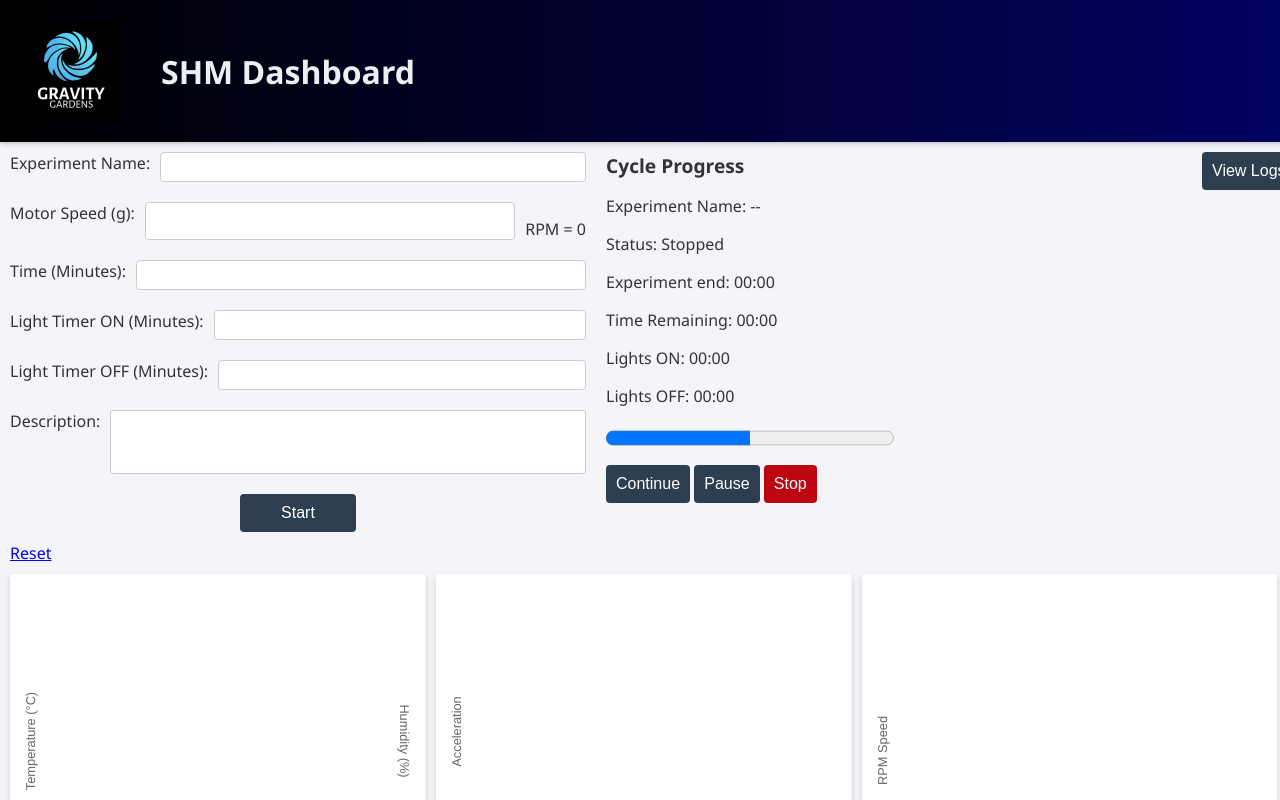
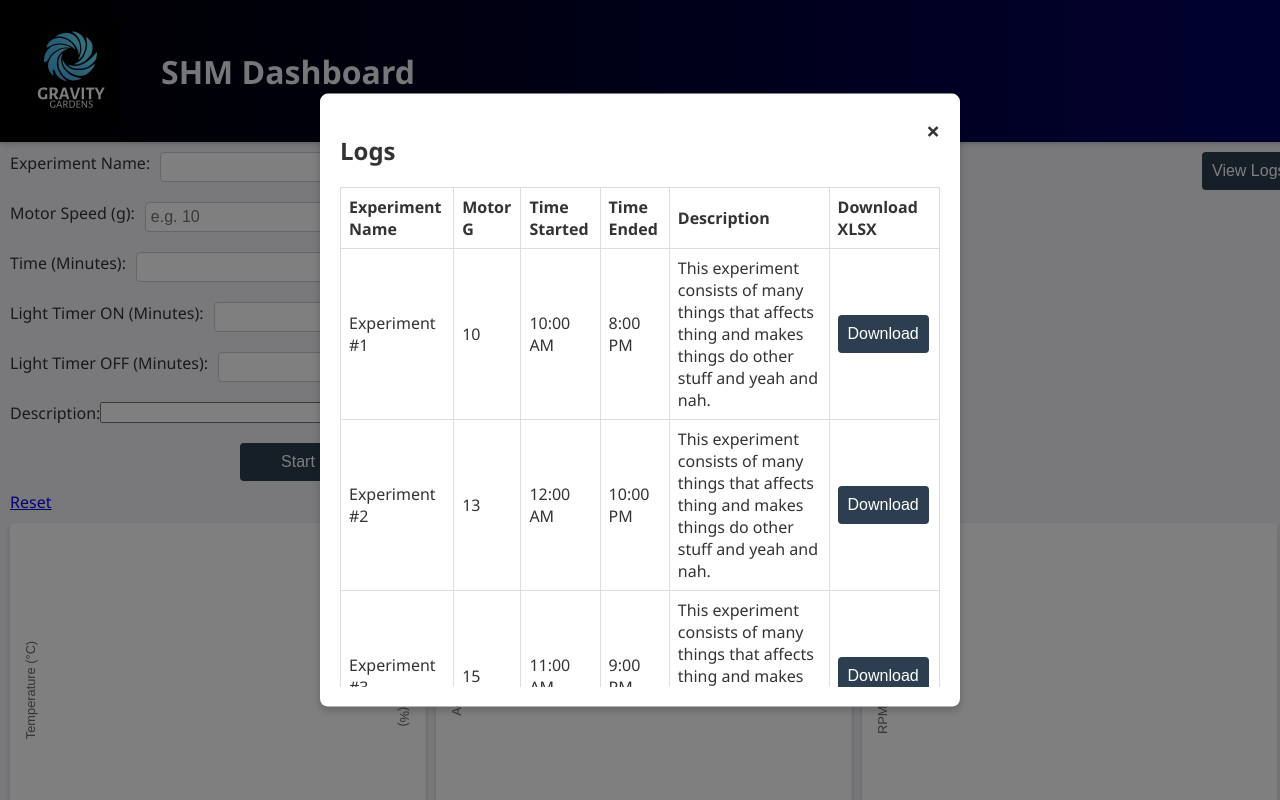
Before and after one commit to leobeo-png/GravityGardens-SHM, a website: page smh_pi/webserver/static/index.html in a window 1280 px wide. Both pictures are taken after a click on the button "View Logs". Shown: the top 800 px of the page. Drawn offline with nearby package versions, Linux system fonts and the light colour scheme; no server answers.

Commit message:
Added everything together

```diff
--- a/smh_pi/webserver/static/index.html
+++ b/smh_pi/webserver/static/index.html
@@ -23,11 +23,12 @@
         <div class="form-row">
             <label for="input1">Experiment Name:</label>
             <input type="text" id="input1" name="input1">
+			<select id="dynamic-select"></select>
         </div>
         <div class="form-row">
             <label for="input2">Motor Speed (g):</label>
-            <input type="text" id="input2" name="input2">
-            <p id="rpm-calc">RPM = 0</p>
+            <input type="text" id="input2" name="input2" placeholder="e.g. 10" min="1" required>
+            <span id="rpm-calc">RPM = 0</span>
         </div>
         <div class="form-row">
             <label for="input3">Time (Minutes):</label> <!-- How specific do we want the time-set (Hours, minutes?) -->
@@ -63,9 +64,9 @@
         </div>
         <progress id="progressBar" value="50" max="100"></progress>
         <br>
-        <button class="normal-button" onclick="ContinueProgress()">Continue</button>
-        <button class="normal-button" onclick="PauseProgress()">Pause</button>
-        <button id="special-button" onclick="stopProgress()">Stop</button>
+        <button class="normal-button" onclick="socket.emit('continueButton')">Continue</button>
+        <button class="normal-button" onclick="socket.emit('pauseButton')">Pause</button>
+        <button id="special-button" onclick="socket.emit('stopButton')">Stop</button>
         <!-- after clicking the button, it should say the state that it is in (paused, stopped, running)-->
     </div>
     <div id="logs">
@@ -73,6 +74,31 @@
     </div>
 </div>
 <div id="statusMessage"></div>
+
+<!-- Floating window -->
+<div id="modal" class="modal">
+	<div class="modal-content">
+	<span class="close">&times;</span> <!-- this is the X to close -->
+		<h2>Logs</h2>
+		<div class="table-container">
+			<table>
+			<thead>
+				<tr>
+					<th>Experiment Name</th>
+					<th>Motor G</th>
+					<th>Time Started</th> <!-- should it receive the time stamp of starting and stopping -->
+					<th>Time Ended</th>
+					<th>Description</th>
+					<th>Download XLSX</th>
+				</tr>
+			</thead>
+			<tbody id="experiment-content"> <!-- Dynamic table insert from the javascript -->
+
+			</tbody>
+			</table>
+		</div>
+	</div>
+</div>
 
 <div class="container">
     <div id="chart-combined"></div>
--- a/smh_pi/webserver/static/script.js
+++ b/smh_pi/webserver/static/script.js
@@ -401,45 +401,101 @@ function StartTimer() { // for the whole machine time
     }, 1000);
 }
 
-function ContinueProgress() {
-    // Send POST to RUN
-    statusText.textContent = "Running";
-    countdownInterval = setInterval(() => { // same as starting
-        if (timeRemaining <= 0) {
-            clearInterval(countdownInterval);
-            statusText.textContent = "Completed";
-            timeRemainingElement.textContent = "00:00";
-            alert("Time is up!");
-        } else {
-            timeRemaining--;
-            const hours = Math.floor(timeRemaining / 3600);
-            const minutes = Math.floor((timeRemaining % 3600) / 60);
-            const seconds = timeRemaining % 60;
+//------------------------------------------Log Window---------------------------------------------------------//
 
-            const formattedTime =
-                hours > 0
-                    ? `${hours.toString().padStart(2, '0')}:${minutes.toString().padStart(2, '0')}:${seconds.toString().padStart(2, '0')}`
-                    : `${minutes.toString().padStart(2, '0')}:${seconds.toString().padStart(2, '0')}`;
+const openModal = document.getElementById('view-log');
+const modal = document.getElementById('modal');
+const closeModal = document.querySelector('.close');
+const experimentContent = document.getElementById('experiment-content');
 
-            timeRemainingElement.textContent = formattedTime;
-            progressBar.value = timeRemaining;
-        }
-    }, 1000);
+// Just a prototype right now
+// Change this contents to the database data?
+const logExperiments = [
+	{ name: "Experiment #1", G: 10, startTime: "10:00 AM", endTime: "8:00 PM", desc: "This experiment consists of many things that affects thing and makes things do other stuff and yeah and nah." },
+	{ name: "Experiment #2", G: 13, startTime: "12:00 AM", endTime: "10:00 PM", desc: "This experiment consists of many things that affects thing and makes things do other stuff and yeah and nah." },
+	{ name: "Experiment #3", G: 15, startTime: "11:00 AM", endTime: "9:00 PM",  desc: "This experiment consists of many things that affects thing and makes things do other stuff and yeah and nah." },
+	{ name: "Experiment #4", G: 15, startTime: "11:00 AM", endTime: "9:00 PM",  desc: "This experiment consists of many things that affects thing and makes things do other stuff and yeah and nah." },
+	{ name: "Experiment #5", G: 15, startTime: "11:00 AM", endTime: "9:00 PM",  desc: "This experiment consists of many things that affects thing and makes things do other stuff and yeah and nah." },
+	{ name: "Experiment #6", G: 15, startTime: "11:00 AM", endTime: "9:00 PM",  desc: "This experiment consists of many things that affects thing and makes things do other stuff and yeah and nah." },
+	{ name: "Experiment #7", G: 15, startTime: "11:00 AM", endTime: "9:00 PM",  desc: "This experiment consists of many things that affects thing and makes things do other stuff and yeah and nah." },
+	{ name: "Experiment #8", G: 15, startTime: "11:00 AM", endTime: "9:00 PM",  desc: "This experiment consists of many things that affects thing and makes things do other stuff and yeah and nah." },
+];
+
+function populateGrid(data) {
+	experimentContent.innerHTML = "";
+	data.forEach((experiment) => { // data is converted to an object (experiment)
+		experimentContent.innerHTML +=
+		`
+		<tr>
+		<td>${experiment.name}</td>
+		<td>${experiment.G}</td>
+		<td>${experiment.startTime}</td>
+		<td>${experiment.endTime}</td>
+		<td>${experiment.desc}</td>
+		<td>
+			<button class="normal-button" onclick="download-xml">Download</button>
+		</td>
+		</tr>
+		`; // download button linked to another function to download according to the experiment number?
+	});
 }
 
-function PauseProgress() {
-    statusText.textContent = "Paused";
-    clearInterval(countdownInterval);
-    // Send POST to STOP
-}
 
-function stopProgress() {
-    clearInterval(countdownInterval);
-    statusText.textContent = "Stopped";
-    timeRemainingElement.textContent = "00:00";
-    progressBar.value = 0;
-    input3.value = "";
 
-    // Send POST to STOP and save the Logs into the database
-    // have a confirmation to stop or not (or was it to save or trash the result)
-}
+openModal.addEventListener('click', () => {
+	populateGrid(logExperiments);
+	modal.style.display = 'block';
+});
+
+closeModal.addEventListener('click', () => {
+	modal.style.display = 'none';
+});
+
+window.addEventListener('click', (event) => {
+	if (event.target === modal) {
+		modal.style.display = 'none';
+	}
+});
+
+//-------------------------------------------Select Dropdown-------------------------------------//
+const selectOptions = [ // change this to the actual database information
+{ input1: "Test 1", input2: 11, input3: "3600", input4: "2400", input5: "800", input6: "This experiment is a yeah nah attempt" },
+{ input1: "do you know the way?", input2: 12, input3: "7200", input4: "2800", input5: "600", input6: "bruh" },
+{ input1: "Testing different lenghts", input2: 13, input3: "4800", input4: "3000", input5: "1200", input6: "yeah nah nah yeah" },
+{ input1: "wkwkwkwkw", input2: 14, input3: "1600", input4: "4400", input5: "400", input6: "floccinaucinihilipfication" },
+{ input1: "h", input2: 15, input3: "9000", input4: "800", input5: "2400", input6: "permisi bang, ini ada yang mau pulang krna udh nyerah katanya." },
+]
+
+const select = document.getElementById("dynamic-select");
+
+// Default position wiht nothing inside
+const defaultOption = document.createElement("option");
+defaultOption.value = "";
+defaultOption.textContent = "Select Previous Runs";
+defaultOption.selected = true;
+select.appendChild(defaultOption);
+
+// dynamically create items in the select dropdown depending on the array
+selectOptions.forEach(item => {
+	const option = document.createElement("option");
+	option.value = item.input1;
+	option.textContent = item.input1;
+	select.appendChild(option);
+});
+
+select.addEventListener("change", () => {
+	const selected = selectOptions.find(item => item.input1 === select.value);
+
+	// selected only checks if the value is the same as the item
+	// if it's not then it should go to the default and clear all the input text
+	if (!selected)
+		["input1", "input2", "input3", "input4", "input5", "input6"].forEach(key => {
+			const input = document.getElementById(key);
+			if (input) input.value = "";
+	});
+	// this is to fill the input text from the array
+	Object.entries(selected).forEach(([key, value]) => {
+			const input = document.getElementById(key);
+			if (input) input.value = value;
+		});
+});
--- a/smh_pi/webserver/static/style.css
+++ b/smh_pi/webserver/static/style.css
@@ -31,14 +31,15 @@ h3 {
 
 .container {
     display: grid;
-    grid-template-columns: repeat(3, 33%); /* 2 columns for sensors inside */
+    grid-template-columns: repeat(3, 33%);
     gap: 10px;
     margin: 10px 10px 10px 10px;
+
 }
 
 .container-input {
     display: grid;
-    grid-template-columns: repeat(3, 50%); /* 2 columns for sensors inside */
+    grid-template-columns: repeat(3, 50%);
     margin: 10px 10px 10px 10px;
     gap: 20px;
     width: 90%;
@@ -83,6 +84,16 @@ a:hover, a:active {
     display: flex;
     align-items: stretch;
     margin-bottom: 10px;
+    white-space: nowrap;
+    z-index: 1;
+    & > span {
+        text-align: center;
+        border: 1px solid #CDD9ED;
+        font-size: 14px;
+        line-height: 25px;
+        border-radius: 0 6px 6px 0;
+        padding-right:10px;
+    }
 }
 
 input {
@@ -92,13 +103,11 @@ input {
 }
 
 
-input[type="textarea"] {
+textarea {
     flex: 1;
-    width: 50px;
-    height: 60px;
     margin-left: 10px;
     border: 1px solid #ccc;
-    border-radius: 3px;
+    border-radius: 4px;
 }
 
 input[type="text"] {
@@ -108,6 +117,11 @@ input[type="text"] {
     font-size: 16px;
     border: 1px solid #ccc;
     border-radius: 4px;
+}
+
+
+#input2 {
+    border-radius:4px 0 0 4px;
 }
 
 input[type="submit"] {
@@ -131,7 +145,9 @@ progress {
     width: 50%;
     height: 30px;
     margin-bottom: 10px;
+    border-radius: 10px;
 }
+
 
 #progress-info {
     font-size: 16px;
@@ -140,6 +156,7 @@ progress {
 
 #logs {
     width: fit-content;
+	height: fit-content;
 }
 
 .normal-button {
@@ -191,7 +208,9 @@ progress {
     display: block;
     margin-left: auto;
     margin-right: auto;
-    width: 70%;
+    width: fit-content;
+	height: fit-content;
+
 }
 
 #rpm-calc {
@@ -200,3 +219,69 @@ progress {
     margin-bottom: 10px;
     padding-left: 10px;
 }
+
+/* pop-up background */
+.modal {
+  display: none;
+  position: fixed;
+  top: 0;
+  left: 0;
+  width: 100%;
+  height: 100%;
+  background-color: rgba(0, 0, 0, 0.5);
+  z-index: 1000;
+}
+
+/* content style */
+.modal-content {
+  position: fixed;
+  top: 50%;
+  left: 50%;
+  transform: translate(-50%, -50%);
+  background-color: white;
+  padding: 20px;
+  border-radius: 8px;
+  box-shadow: 0 4px 8px rgba(0, 0, 0, 0.2);
+}
+
+/* close button */
+.close {
+  float: right;
+  font-size: 1.5rem;
+  font-weight: bold;
+  cursor: pointer;
+}
+
+.close:hover {
+  color: red;
+}
+
+table {
+	border-collapse: collapse;
+	width:100%;
+}
+
+td, th {
+	border: 1px solid #dddddd;
+	text-align:left;
+	padding:8px;
+}
+
+.table-container {
+	max-height: 500px;
+	overflow-y: auto;
+}
+
+#input1 {
+	border-radius: 4px 0 0 4px;
+}
+
+#dynamic-select {
+	background-color: #f4f4f9;
+	border: 1px solid #dddddd;
+	border-radius: 0 6px 6px 0;
+	margin-left: auto;
+    margin-right: auto;
+    margin-bottom: 10px;
+    padding-left: 10px;
+}
```
Also changed, not shown: smh_pi/webserver/espman.js (+9 -5 lines), smh_pi/webserver/main.js (+7 -3 lines), 1 other file.
